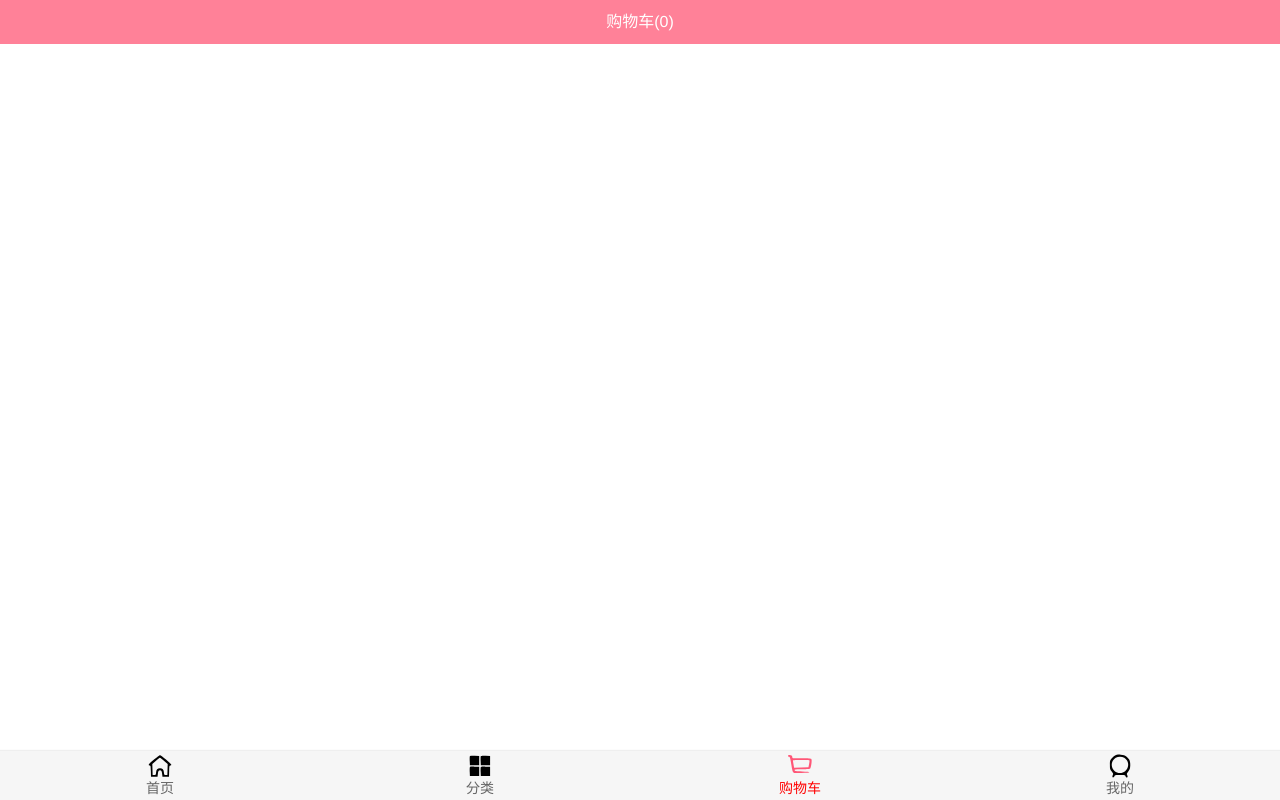
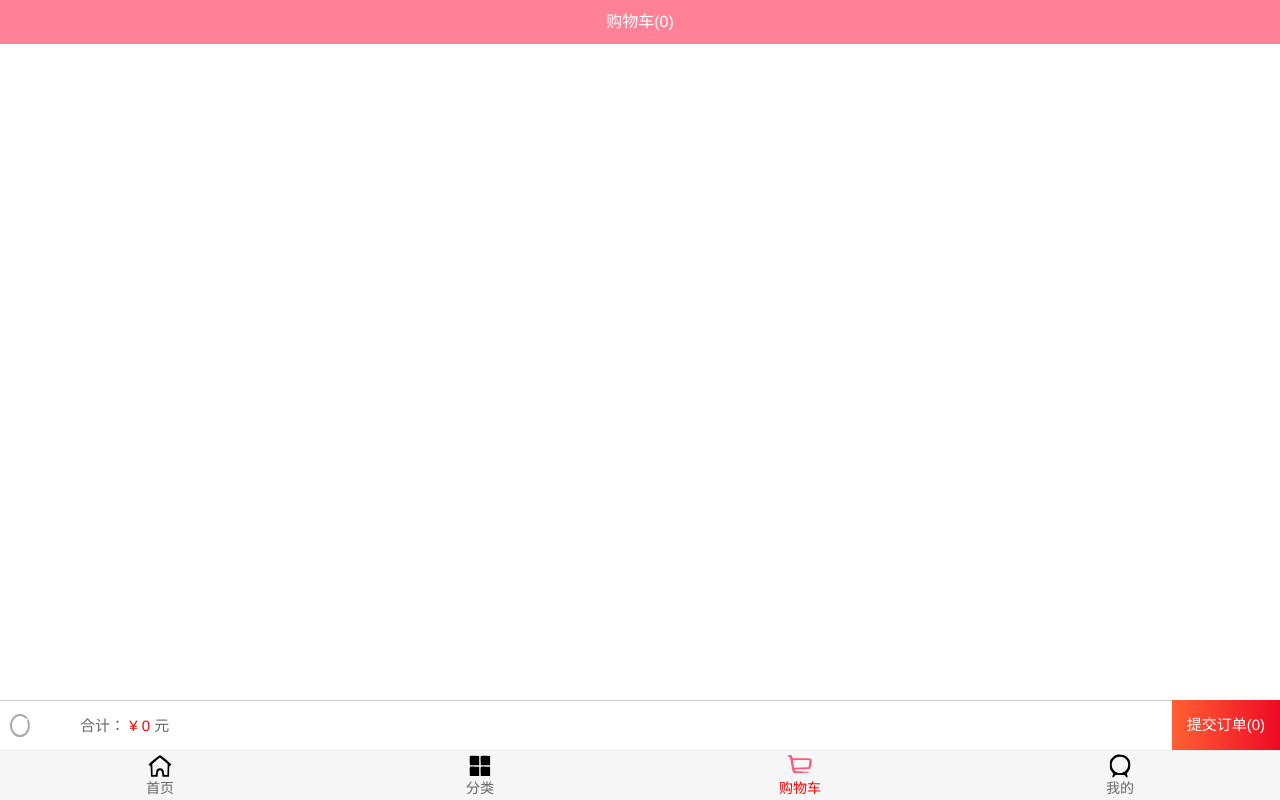
Before and after one commit to GideonSenku/mall, a Vue app: page /cart in a window 1280 px wide. Built offline with nearby package versions, Linux system fonts and the light colour scheme.

Commit message:
完成CartBottom的合计和订单数

```diff
--- a/src/views/cart/Cart.vue
+++ b/src/views/cart/Cart.vue
@@ -4,19 +4,21 @@
         <div slot="center">购物车({{ length }})</div>
       </nav-bar>
       <cart-list/>
+      <cart-bottom/>
   </div>
 </template>
 
 <script>
 import NavBar from 'components/common/navbar/NavBar'
 import CartList from './child/CartList'
-
+import CartBottom from './child/CartBottom'
 import { mapGetters } from 'vuex'
 export default {
   name: 'Cart',
   components: {
     NavBar,
-    CartList
+    CartList,
+    CartBottom
   },
   computed: {
     ...mapGetters({
--- /dev/null
+++ b/src/views/cart/child/CartBottom.vue
@@ -0,0 +1,79 @@
+<template>
+  <div class="cart-bottom-bar">
+      <div class="cart-bottom-check">
+        <check-box  class="checked-all">
+          全选
+        </check-box>
+      </div>
+      <div class="cart-bottom-price">
+        合计：
+        <span>¥ {{ totalPrice }}</span>
+        元
+      </div>
+      <div class="cart-bottom-btn">
+        <button>提交订单({{ checkedLength }})</button>
+      </div>
+    </div>
+</template>
+
+<script>
+import CheckBox from './CheckBox'
+import { mapGetters } from 'vuex'
+export default {
+  name: 'CartBottom',
+  components: {
+    CheckBox
+  },
+  computed: {
+    ...mapGetters(['cartList']),
+    totalPrice() {
+      return this.cartList
+      .filter(cartitem => cartitem.checked)
+      .reduce((sum, cartitem) => {
+        return sum + cartitem.price * cartitem.count
+      }, 0)
+    },
+    checkedLength() {
+      return this.cartList.filter(cartitem => cartitem.checked).length
+    }
+  }
+}
+</script>
+
+<style scoped>
+.cart-bottom-bar {
+  font-size: 15px;
+  position: fixed;
+  right: 0;
+  bottom: 50px;
+  left: 0;
+  display: flex;
+  align-items: center;
+  width: 100%;
+  height: 50px;
+  padding: 0 10px;
+  border-top: 1px solid #cccccc;
+}
+.cart-bottom-price {
+  margin-left: 50px;
+}
+.cart-bottom-price span {
+  color: red;
+}
+.cart-bottom-btn button {
+  line-height: 50px;
+  position: absolute;
+  right: 0;
+  bottom: 0;
+  display: block;
+  height: 50px;
+  padding: 0 15px;
+  color: white;
+  border: 0;
+  outline: none;
+  background: linear-gradient(to right, #ff6034, #ee0a24);
+}
+.cart-bottom-btn button:active {
+  opacity: 0.8;
+}
+</style>
--- a/src/views/cart/child/CartList.vue
+++ b/src/views/cart/child/CartList.vue
@@ -31,7 +31,7 @@ export default {
   position: absolute;
   top: 44px;
   right: 0;
-  bottom: 49px;
+  bottom: 99px;
   left: 0;
   overflow: hidden;
   background-color: #fff;
--- a/src/views/detail/childrenComps/DetailNavBar.vue
+++ b/src/views/detail/childrenComps/DetailNavBar.vue
@@ -9,6 +9,9 @@
               :key="index" :class="{active: currentIndex === index}" @click="titleClick(index)">
                   {{ title }}
               </div>
+          </div>
+          <div slot="right" class="go-cart"  @click="goCart">
+            <img src="~assets/img/profile/cart.svg" alt="" srcset="">
           </div>
       </nav-bar>
   </div>
@@ -34,6 +37,9 @@ export default {
     },
     back() {
         this.$router.back()
+    },
+    goCart() {
+      this.$router.push('/cart')
     }
   }
 }
@@ -53,4 +59,9 @@ export default {
     .back img {
         margin-top: 11px;
     }
+    .go-cart img {
+      margin-top: 10px;
+      width: 24px;
+      height: 24px;
+    }
 </style>
```
